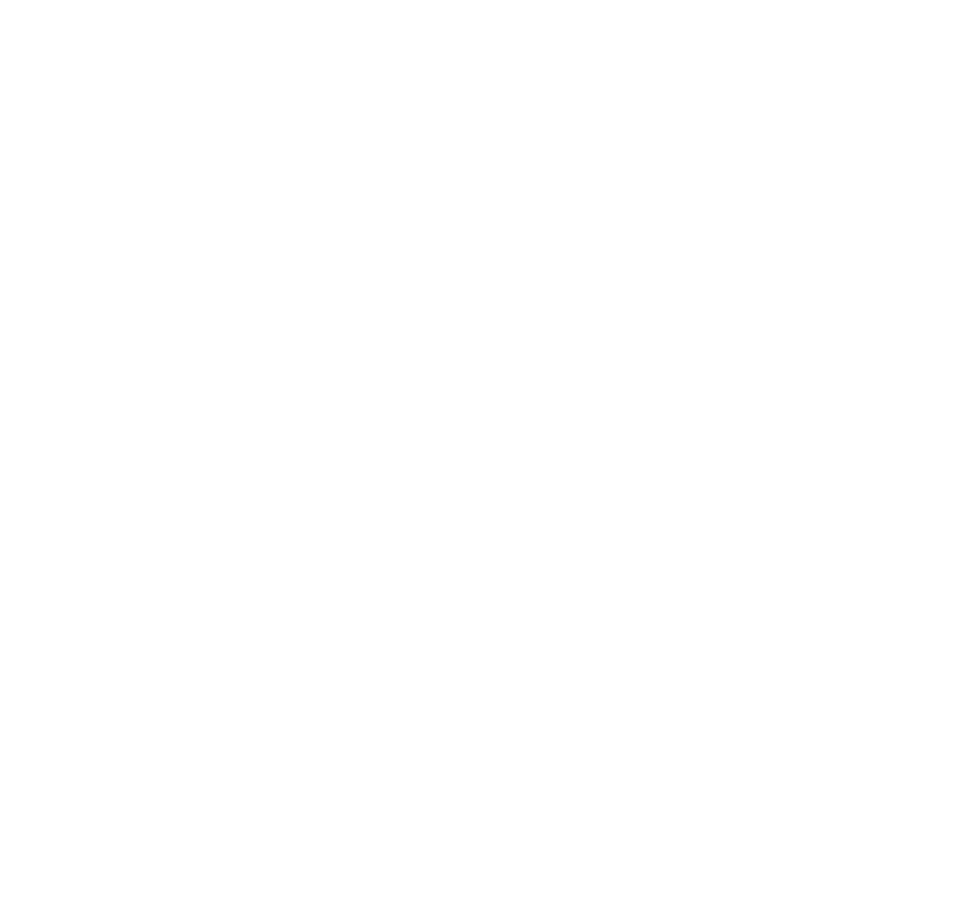
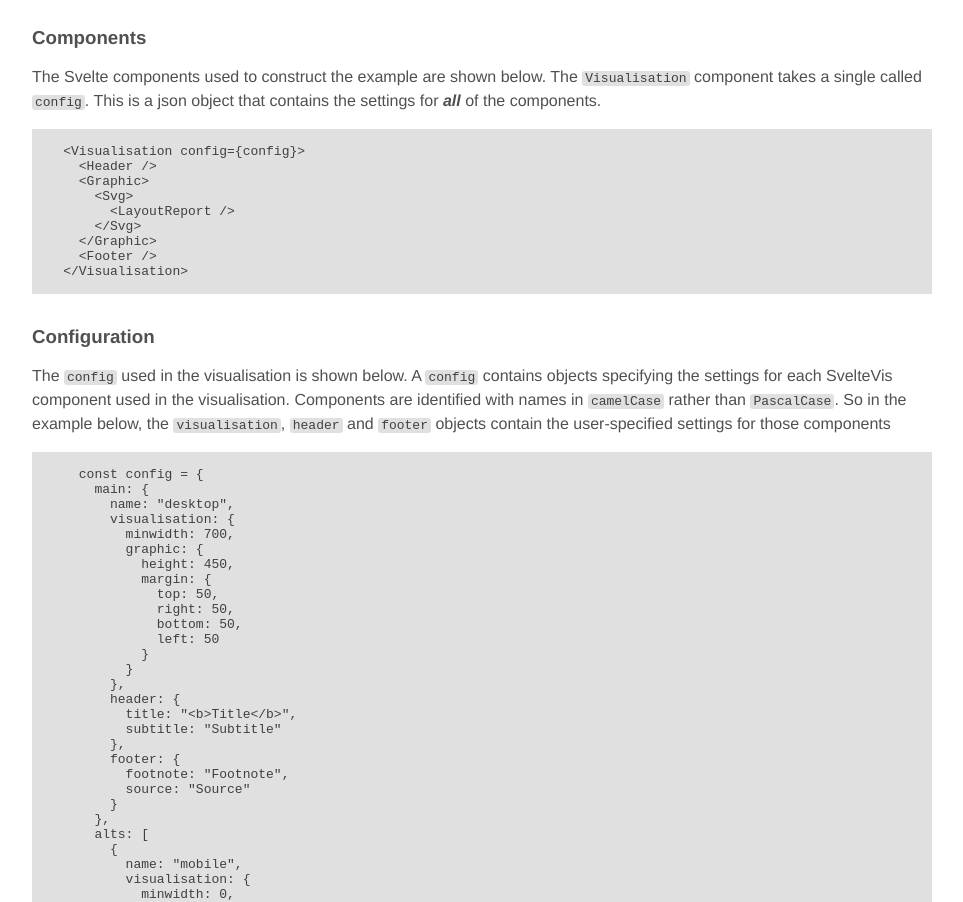
Before and after one commit to olihawkins/sveltevis, a SvelteKit app: page /layout in a window 1280 px wide. Shown: the part 1222-2124 px from the top of the page, without its empty margins (158-1121 px from the left). Before the commit the page ends 1239 px from the top, so only its background shows below. Built offline with nearby package versions, Linux system fonts and the light colour scheme.

Commit message:
Updated layout documentation

```diff
--- a/src/lib/Visualisation.svelte
+++ b/src/lib/Visualisation.svelte
@@ -88,7 +88,7 @@
 
 <style>
   .sveltevis-visualisation {
-    margin: 3rem 0 3rem 0;
+    margin: 2rem 0 2rem 0;
     padding: 0;
   }
 </style>
--- a/src/lib/css/site.css
+++ b/src/lib/css/site.css
@@ -35,9 +35,19 @@
 }
 
 h1 {
-  margin: 4rem 0 2rem 0;
+  margin: 3rem 0 2rem 0;
   padding: 1rem;
   text-align: center;
+}
+
+h2 {
+  margin: 2rem 0 2rem 0;
+  padding: 0;
+}
+
+h3 {
+  margin: 2rem 0 1rem 0;
+  padding: 0;
 }
 
 #column {
@@ -57,6 +67,13 @@
   border-radius: 3px;
 }
 
+.codeblock {
+  margin: 0 0 2rem 0;
+  padding: 0;
+  color: var(--code-color);
+  background-color: var(--code-background-color);
+}
+
 a {
   color: var(--text-color);
 }
--- a/src/lib/index.js
+++ b/src/lib/index.js
@@ -3,9 +3,9 @@
 import Header from "$lib/Header.svelte";
 import Footer from "$lib/Footer.svelte";
 import Graphic from "$lib/Graphic.svelte";
-import Svg from "$lib/Svg/Svg.svelte";
-import Plot from "$lib/Svg/Plot.svelte";
-import LayoutReport from "$lib/Svg/LayoutReport.svelte";
+import Svg from "$lib/svg/Svg.svelte";
+import Plot from "$lib/svg/Plot.svelte";
+import LayoutReport from "$lib/svg/LayoutReport.svelte";
 
 export {
     Visualisation,
--- a/src/routes/+page.svelte
+++ b/src/routes/+page.svelte
@@ -5,8 +5,8 @@
 
 <div id="column">
   <h1>SvelteVis</h1>
-  <p>SvelteVis is a Svelte component library for composing responsive interactive data visualisations. The project is quite young: it is in development and is targeting Svelte 5. This website is a demo that is maintained as part of the <a href="https://github.com/olihawkins/sveltevis">project</a>. It's purpose is to provide documentation and show examples of how the components should be used.</p>
-  <h2>Examples</h2>
+  <p>SvelteVis is a Svelte component library for composing responsive interactive data visualisations. The package is young: it is in development and is targeting Svelte 5. This website is a demo that is maintained as part of the <a href="https://github.com/olihawkins/sveltevis">project</a>. It's purpose is to provide basic documentation and some working examples of how the components should be used.</p>
+  <h2>Concepts</h2>
   <ul>
     <li><a href="/layout">Layout</a></li>
   </ul>
--- a/src/routes/layout/+page.svelte
+++ b/src/routes/layout/+page.svelte
@@ -5,8 +5,8 @@
   import Header from "$lib/Header.svelte";
   import Footer from "$lib/Footer.svelte";
   import Graphic from "$lib/Graphic.svelte";
-  import Svg from "$lib/Svg/Svg.svelte";
-  import LayoutReport from "$lib/Svg/LayoutReport.svelte";
+  import Svg from "$lib/svg/Svg.svelte";
+  import LayoutReport from "$lib/svg/LayoutReport.svelte";
   import { config } from "./config.js";
 
 </script>
@@ -17,6 +17,10 @@
   <h2>Layout</h2>
 
   <p>The root component for a SvelteVis visualisation is called <code>Visualisation</code>. It is a general purpose container with a simple structure and a built-in system for handling responsiveness. The <code>Visualisation</code> component manages the size of the graphic and the plotting area for each visualisation, and makes this data available to its child components through a shared context.</p>
+
+  <h3>Structure</h3>
+
+  <p>A <code>Visualisation</code> is divided vertically into three regions: a <code>Header</code>, a <code>Graphic</code> and a <code>Footer</code>. The <code>Header</code> and <code>Footer</code> contain HTML, while the <code>Graphic</code> typically contains an SVG. The <code>Graphic</code> can have a special region called the <code>Plot</code>. This is the area within the graphic where data is visually represented. In a chart this would be the plotting area, bounded by the chart's axes.</p>
 
   <div style="min-width: 300px">
     <Visualisation config={config}>
@@ -30,8 +34,83 @@
     </Visualisation>
   </div>
 
-  <p>A <code>Visualisation</code> is divided vertically into three regions: a <code>Header</code>, a <code>Graphic</code> and a <code>Footer</code>. The <code>Header</code> and <code>Footer</code> contain HTML, while the <code>Graphic</code> typically contains an SVG. The <code>Graphic</code> can have a special region called the <code>Plot</code>. This is the area within the graphic where data is visually represented. In a chart this would be the plotting area, bounded by the chart's axes.</p>
+  <p>In this example, a child component of the <code>Visualisation</code> called a <code>LayoutReporter</code> reads the layout data from the shared context and prints it inside the <code>Plot</code> area. Try resizing the browser to see how the data automatically updates, and how the appearance of the chart adapts based on this state. In pracice you won't need a <code>LayoutReporter</code>: it's just a component that's used to test that child components can access their visualisation's global state and respond to the available space.</p>
 
-  <p>In this example, a child component of the <code>Visualisation</code> called a <code>LayoutReporter</code> reads the layout data from the shared context and prints it inside the <code>Plot</code> area. Try resizing the browser to see how the data automatically updates, and how the appearance of the chart adapts based on this state. In pracice you won't need a <code>LayoutReporter</code>: it's just a component that's used to visualise the layout, and to test that child components can access their visualisation's global state and respond to the available space.</p>
+  <h3>Components</h3>
+
+  <p>The Svelte components used to construct the example are shown below. The <code>Visualisation</code> component takes a single called <code>config</code>. This is a json object that contains the settings for <strong><i>all</i></strong> of the components.</p>
+
+  <div class="codeblock">
+  <pre>
+  <code>
+    &lt;Visualisation config=&#123;config&#125;&gt;
+      &lt;Header /&gt;
+      &lt;Graphic&gt;
+        &lt;Svg&gt;
+          &lt;LayoutReport /&gt;
+        &lt;/Svg&gt;
+      &lt;/Graphic&gt;
+      &lt;Footer /&gt;
+    &lt;/Visualisation&gt;</code>
+  </pre>
+  </div>
+
+  <h3>Configuration</h3>
+
+  <p>The <code>config</code> used in the visualisation is shown below. A <code>config</code> contains objects specifying the settings for each SvelteVis component used in the visualisation. Components are identified with names in <code>camelCase</code> rather than <code>PascalCase</code>. So in the example below, the <code>visualisation</code>, <code>header</code> and <code>footer</code> objects contain the user-specified settings for those components</p>
+
+  <div class="codeblock">
+    <pre>
+    <code>
+      const config = &#123;
+        main: &#123;
+          name: "desktop",
+          visualisation: &#123;
+            minwidth: 700,
+            graphic: &#123;
+              height: 450,
+              margin: &#123;
+                top: 50,
+                right: 50,
+                bottom: 50,
+                left: 50
+              &#125;
+            &#125;
+          &#125;,
+          header: &#123;
+            title: "&lt;b&gt;Title&lt;/b&gt;",
+            subtitle: "Subtitle"
+          &#125;,
+          footer: &#123;
+            footnote: "Footnote",
+            source: "Source"
+          &#125;
+        &#125;,
+        alts: [
+          &#123;
+            name: "mobile",
+            visualisation: &#123;
+              minwidth: 0,
+              graphic: &#123;
+                height: 300
+              &#125;
+            &#125;,
+          &#125;
+        ]
+      &#125;;</code>
+    </pre>
+    </div>
+
+<p>Every component has default settings, so you only need to specify config values for settings that you need to override. The appearance of SvelteVis components is controlled with global CSS, so there are typically only a small number of settings for each component, which control their behaviour rather than their appearance.</p>
+
+<h3>Responsiveness</h3>
+
+<p>The top level of the <code>config</code> contains two keys: <code>main</code> and <code>alts</code>. The <code>main</code> key contains an object that is the baseline config: this is where any customisations to component settings should be specified first. The <code>alts</code> key contains an array: each value of this array contains alternative settings which are merged into the <code>main</code> config when the width of the browser window is reduced.</p>
+
+<p>Each <code>visualisation</code> object contains a value called <code>minwidth</code>. This specifies the minimum width of the browser window, above which the given settings will take effect. Ideally, the <code>main</code> configuration object should contain the largest <code>minwidth</code>, while <code>alts</code> should specify smaller values, with at least one alternative configuration specifying a <code>minwidth</code> of zero. SvelteVis will do its best to interpret your config sensibly if this is not the case.</p>
+
+<p>The visualisation will automatically select the right settings to use, given the width of the browser window, and share these values with its child componenets. This selection is based on the <code>innerWidth</code> of the browser, as this is the value that is used for CSS media queries that target the width of the browser. This makes it easy to align your config with a responsive stylesheet, so that component styles and behaviour change at the same thresholds.</p>
+
+<p>If you want to implement your own SvelteVis componenents, you can subscribe to the parent <code>Visualisation's</code> layout context to receive updates to the <code>settings</code> when the width of the browser window changes. This means every component can be designed responsively by opting into an integrated system that is consistent within each visualisation.</p>
 
 </div>
```
Also changed, not shown: 1 other file (tests, documents, lock files or other folders).
